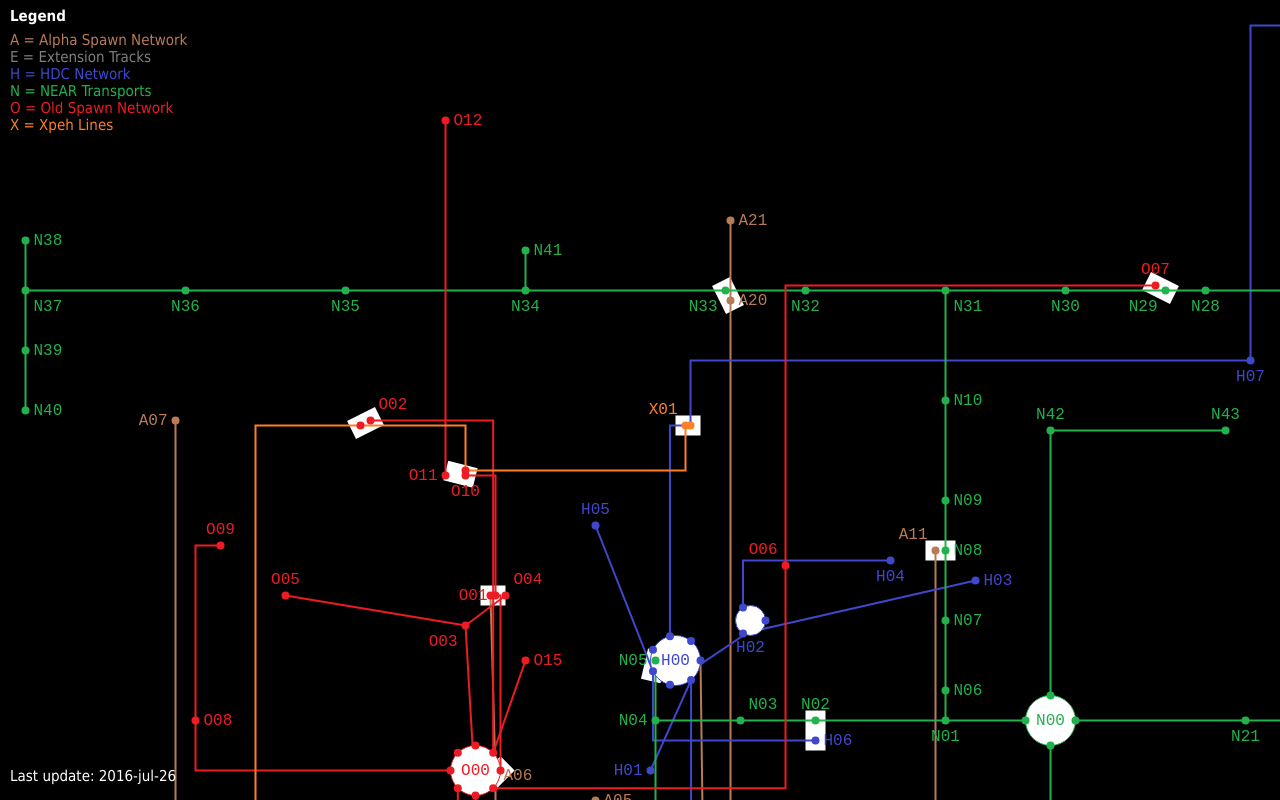
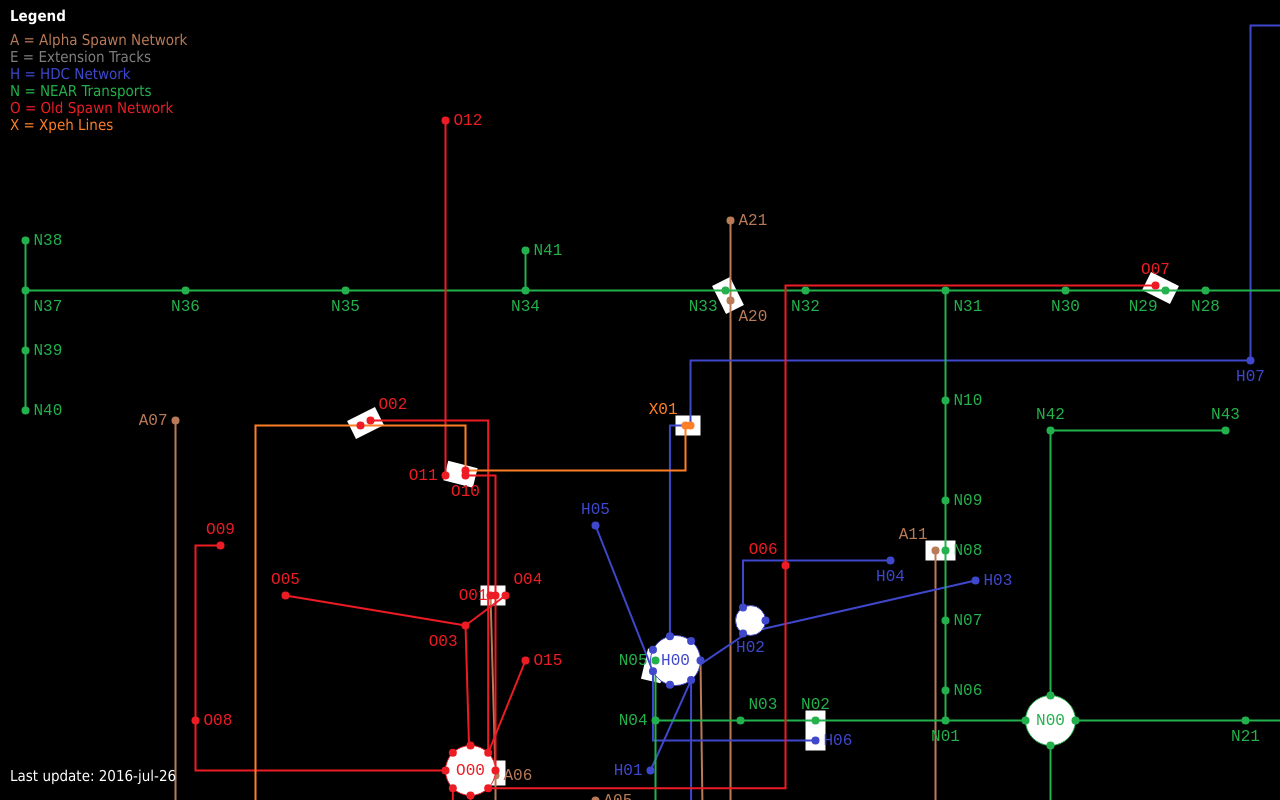
Before and after one commit to JinxauthorMel/JinxauthorMel.github.io, a plain HTML site: page index.html in a window 1280 px wide. Drawn offline with Linux system fonts and the light colour scheme.

Commit message:
O00 repositioned

```diff
--- a/index.html
+++ b/index.html
@@ -56,7 +56,7 @@
                 "A18": ["Old Witherwood",                       [590, 1830],    "S",   "transfer station (Rail #6)"],
                 "A18'": ["",                                    [595, 1830],     "",   "transfer station (Rail #6)"],
                 "A19": ["Duchy of WitherWood",                  [810, 1805],    "S",    "(Rail #6)"],
-                "A20": ["Sitzfleisch",                          [805, 580],     "E",    "(Rail #9)"],
+                "A20": ["Sitzfleisch",                          [805, 580],     "SE",    "(Rail #9)"],
                 "A21": ["Inferno Castle",                       [805, 500],     "E",    "(Rail #9)"],
                 "A22": ["(transfer point)",                     [975, 1325],    "S",    "no portal station"],
                 "A23": ["Tersk Bank (Slavia Confederation)",    [975, 1260],    "SE",   "transfer station to NEAR Transports (Rail #8)"],
@@ -139,7 +139,7 @@
                 "N49": ["Paizuri Plains",                       [1310, 1170],   "E",   "(Rail #0)"],
                 "N50": ["Yagira Falls",                         [1125, 1340],   "W",    "also access to Graenland portal (Rail #0)"],
                 "N51": ["Prystanak",                            [1050, 1550],   "N",    "(Rail #0)"],
-                "O00": ["Old Spawn Netherhub",                  [550, 1050],   "C",    ""],
+                "O00": ["Old Spawn Netherhub",                  [545, 1050],   "C",    ""],
                 "O01": ["Desert End Portal",                    [570, 875],     "W",    "two lines to same station, transfer station to Xpeh Lines, no access to surface"],
                 "O01'": ["",                                    [565, 875],     "",     ""],
                 "O02": ["Taushahar",                            [445, 700],     "NE",   "transfer station to Xpeh Lines"],
```
